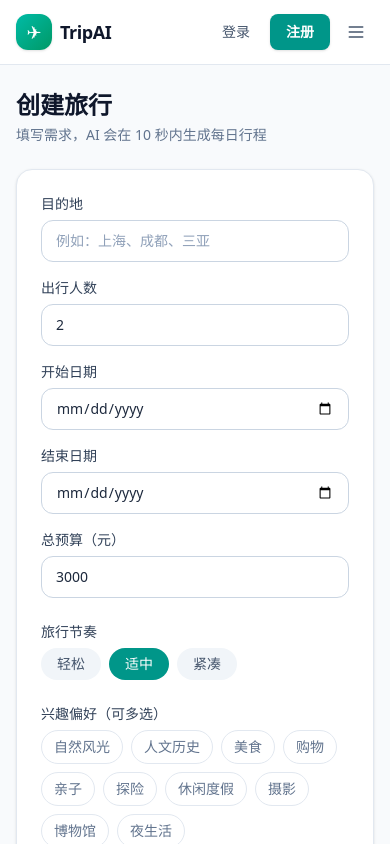
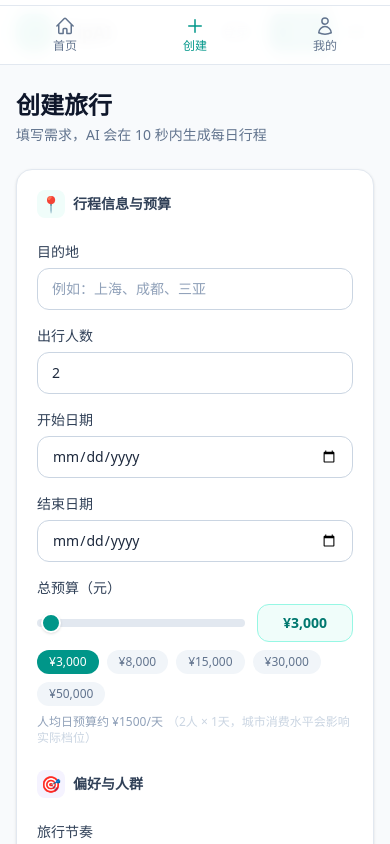
Before and after one commit to 3415399417/TripAI, a Next.js app in the folder frontend/: page /trips/new in a window 390 px wide. Shown: the top 844 px of the page. Built offline with nearby package versions, Linux system fonts and the light colour scheme; no server answers.

Commit message:
ui: mobile bottom nav, form sections + budget slider, trip card covers, home quick search

```diff
--- a/frontend/app/globals.css
+++ b/frontend/app/globals.css
@@ -31,4 +31,40 @@ body {
   .input {
     @apply w-full rounded-xl border border-slate-300 bg-white px-3.5 py-2.5 text-sm text-slate-800 placeholder:text-slate-400 focus:border-teal-500 focus:outline-none focus:ring-2 focus:ring-teal-500/20;
   }
+
+  .card {
+    @apply rounded-2xl border border-slate-200 bg-white shadow-sm;
+  }
+
+  .chip {
+    @apply rounded-full border px-3 py-1.5 text-sm font-medium transition;
+  }
+
+  .chip-active {
+    @apply border-teal-600 bg-teal-50 text-teal-700;
+  }
+
+  .chip-idle {
+    @apply border-slate-200 bg-white text-slate-500 hover:border-slate-300;
+  }
+
+  .btn-primary {
+    @apply w-full rounded-xl bg-gradient-to-r from-teal-600 to-emerald-600 py-3.5 font-semibold text-white shadow-md transition hover:from-teal-700 hover:to-emerald-700 disabled:opacity-60;
+  }
+
+  .section-title {
+    @apply flex items-center gap-2 text-sm font-bold text-slate-700;
+  }
 }
+
+.pb-safe {
+  padding-bottom: env(safe-area-inset-bottom);
+}
+
+input[type="range"] {
+  @apply h-2 w-full cursor-pointer appearance-none rounded-full bg-slate-200;
+}
+
+input[type="range"]::-webkit-slider-thumb {
+  @apply h-5 w-5 appearance-none rounded-full border-2 border-white bg-teal-600 shadow;
+}
--- a/frontend/app/layout.tsx
+++ b/frontend/app/layout.tsx
@@ -32,7 +32,7 @@ export default function RootLayout({
       <body className="min-h-screen">
         <PwaRegister />
         <Navbar />
-        <main className="mx-auto w-full max-w-7xl px-4 py-6 sm:px-6 lg:px-8">
+        <main className="mx-auto w-full max-w-7xl px-4 py-6 pb-24 sm:px-6 lg:px-8 lg:pb-6">
           {children}
         </main>
       </body>
--- a/frontend/app/page.tsx
+++ b/frontend/app/page.tsx
@@ -38,6 +38,7 @@ const TEMPLATES = [
 export default function HomePage() {
   const [recentTrips, setRecentTrips] = useState<Trip[]>([]);
   const [loggedIn, setLoggedIn] = useState(false);
+  const [quickDest, setQuickDest] = useState("");
 
   useEffect(() => {
     if (!getToken()) return;
@@ -53,6 +54,13 @@ export default function HomePage() {
       t.tags.join(",")
     )}`;
 
+  function goCreate() {
+    const dest = quickDest.trim();
+    window.location.href = dest
+      ? `/trips/new?destination=${encodeURIComponent(dest)}`
+      : "/trips/new";
+  }
+
   return (
     <div className="space-y-12">
       {/* Hero */}
@@ -67,6 +75,24 @@ export default function HomePage() {
           <p className="mt-4 text-lg text-teal-50/90">
             输入需求 → AI 生成行程 → 地图查看路线 → 编辑保存 → 分享给朋友
           </p>
+          <div className="mt-8 flex max-w-xl flex-col gap-3 sm:flex-row">
+            <div className="flex flex-1 items-center gap-2 rounded-xl bg-white/95 px-3.5 py-2.5 shadow-lg">
+              <span className="text-base">📍</span>
+              <input
+                value={quickDest}
+                onChange={(e) => setQuickDest(e.target.value)}
+                onKeyDown={(e) => e.key === "Enter" && goCreate()}
+                placeholder="想去哪？比如：上海、成都、大理"
+                className="w-full bg-transparent text-sm text-slate-700 placeholder:text-slate-400 focus:outline-none"
+              />
+            </div>
+            <button
+              onClick={goCreate}
+              className="rounded-xl bg-white px-6 py-2.5 font-semibold text-teal-700 shadow-lg transition hover:bg-teal-50"
+            >
+              开始规划
+            </button>
+          </div>
           <div className="mt-8 flex flex-wrap gap-3">
             <Link
               href="/trips/new"
--- a/frontend/components/Navbar.tsx
+++ b/frontend/components/Navbar.tsx
@@ -137,6 +137,45 @@ export default function Navbar() {
           </Link>
         </nav>
       )}
+
+      {/* 移动端底部导航 */}
+      <nav className="fixed inset-x-0 bottom-0 z-40 border-t border-slate-200 bg-white/95 pb-safe backdrop-blur sm:hidden">
+        <div className="grid grid-cols-3">
+          <Link
+            href="/"
+            className={`flex flex-col items-center gap-0.5 py-2.5 text-xs font-medium ${
+              pathname === "/" ? "text-teal-600" : "text-slate-500"
+            }`}
+          >
+            <svg className="h-5 w-5" fill="none" stroke="currentColor" strokeWidth={1.8} viewBox="0 0 24 24">
+              <path strokeLinecap="round" strokeLinejoin="round" d="M2.25 12l8.954-8.955c.44-.439 1.152-.439 1.591 0L21.75 12M4.5 9.75v10.125c0 .621.504 1.125 1.125 1.125H9.75v-4.875c0-.621.504-1.125 1.125-1.125h2.25c.621 0 1.125.504 1.125 1.125V21h4.125c.621 0 1.125-.504 1.125-1.125V9.75" />
+            </svg>
+            首页
+          </Link>
+          <Link
+            href="/trips/new"
+            className={`flex flex-col items-center gap-0.5 py-2.5 text-xs font-medium ${
+              pathname === "/trips/new" ? "text-teal-600" : "text-slate-500"
+            }`}
+          >
+            <svg className="h-5 w-5" fill="none" stroke="currentColor" strokeWidth={1.8} viewBox="0 0 24 24">
+              <path strokeLinecap="round" strokeLinejoin="round" d="M12 4.5v15m7.5-7.5h-15" />
+            </svg>
+            创建
+          </Link>
+          <Link
+            href="/my-trips"
+            className={`flex flex-col items-center gap-0.5 py-2.5 text-xs font-medium ${
+              pathname === "/my-trips" ? "text-teal-600" : "text-slate-500"
+            }`}
+          >
+            <svg className="h-5 w-5" fill="none" stroke="currentColor" strokeWidth={1.8} viewBox="0 0 24 24">
+              <path strokeLinecap="round" strokeLinejoin="round" d="M15.75 6a3.75 3.75 0 11-7.5 0 3.75 3.75 0 017.5 0zM4.501 20.118a7.5 7.5 0 0114.998 0A17.933 17.933 0 0112 21.75c-2.676 0-5.216-.584-7.499-1.632z" />
+            </svg>
+            我的
+          </Link>
+        </div>
+      </nav>
     </header>
   );
 }
--- a/frontend/components/TripBudgetCard.tsx
+++ b/frontend/components/TripBudgetCard.tsx
@@ -34,7 +34,7 @@ export default function TripBudgetCard({ trip }: { trip: Trip }) {
     <div className="rounded-2xl border border-slate-200 bg-white p-5 shadow-sm">
       <div className="flex flex-wrap items-center gap-2">
         <h2 className="text-base font-bold text-slate-900">
-          {trip.traveler_profile || "AI 旅行画像"}
+          💰 {trip.traveler_profile || "AI 旅行画像"}
         </h2>
         <span
           className={`rounded-full border px-2.5 py-0.5 text-xs font-semibold ${
--- a/frontend/components/TripForm.tsx
+++ b/frontend/components/TripForm.tsx
@@ -94,12 +94,30 @@ export default function TripForm({
   }
 
   const today = new Date().toISOString().slice(0, 10);
+  const days =
+    startDate && endDate && endDate >= startDate
+      ? Math.max(
+          1,
+          Math.round(
+            (new Date(endDate).getTime() - new Date(startDate).getTime()) /
+              86400000
+          ) + 1
+        )
+      : 1;
+  const perPersonPerDay =
+    budget > 0 && travelers > 0 ? Math.round(budget / travelers / days) : 0;
 
   return (
     <form
       onSubmit={handleSubmit}
-      className="space-y-6 rounded-2xl border border-slate-200 bg-white p-6 shadow-sm"
+      className="space-y-6 rounded-2xl border border-slate-200 bg-white p-5 shadow-sm sm:p-6"
     >
+      <div className="section-title">
+        <span className="flex h-7 w-7 items-center justify-center rounded-lg bg-teal-50 text-base">
+          📍
+        </span>
+        行程信息与预算
+      </div>
       <div className="grid gap-4 sm:grid-cols-2">
         <Field label="目的地" full>
           <input
@@ -142,17 +160,53 @@ export default function TripForm({
         </Field>
 
         <Field label="总预算（元）" full>
-          <input
-            type="number"
-            min={0}
-            step={100}
-            value={budget}
-            onChange={(e) => setBudget(Number(e.target.value))}
-            className="input"
-          />
+          <div className="flex items-center gap-3">
+            <input
+              type="range"
+              min={1000}
+              max={100000}
+              step={500}
+              value={budget}
+              onChange={(e) => setBudget(Number(e.target.value))}
+              className="flex-1"
+            />
+            <span className="w-24 shrink-0 rounded-xl border border-teal-200 bg-teal-50 px-2 py-2 text-center text-sm font-bold text-teal-700">
+              ¥{budget.toLocaleString()}
+            </span>
+          </div>
+          <div className="mt-2 flex flex-wrap gap-2">
+            {[3000, 8000, 15000, 30000, 50000].map((v) => (
+              <button
+                key={v}
+                type="button"
+                onClick={() => setBudget(v)}
+                className={`rounded-full px-3 py-1 text-xs font-medium transition ${
+                  budget === v
+                    ? "bg-teal-600 text-white"
+                    : "bg-slate-100 text-slate-500 hover:bg-slate-200"
+                }`}
+              >
+                ¥{v.toLocaleString()}
+              </button>
+            ))}
+          </div>
+          {perPersonPerDay > 0 && (
+            <p className="mt-2 text-xs text-slate-400">
+              人均日预算约 ¥{perPersonPerDay}/天
+              <span className="ml-1 text-slate-300">
+                （{travelers}人 × {days}天，城市消费水平会影响实际档位）
+              </span>
+            </p>
+          )}
         </Field>
       </div>
 
+      <div className="section-title">
+        <span className="flex h-7 w-7 items-center justify-center rounded-lg bg-violet-50 text-base">
+          🎯
+        </span>
+        偏好与人群
+      </div>
       <Field label="旅行节奏">
         <div className="flex gap-2">
           {PACE_OPTIONS.map((p) => (
```
Also changed, not shown: frontend/app/my-trips/page.tsx (+29 -11 lines).
